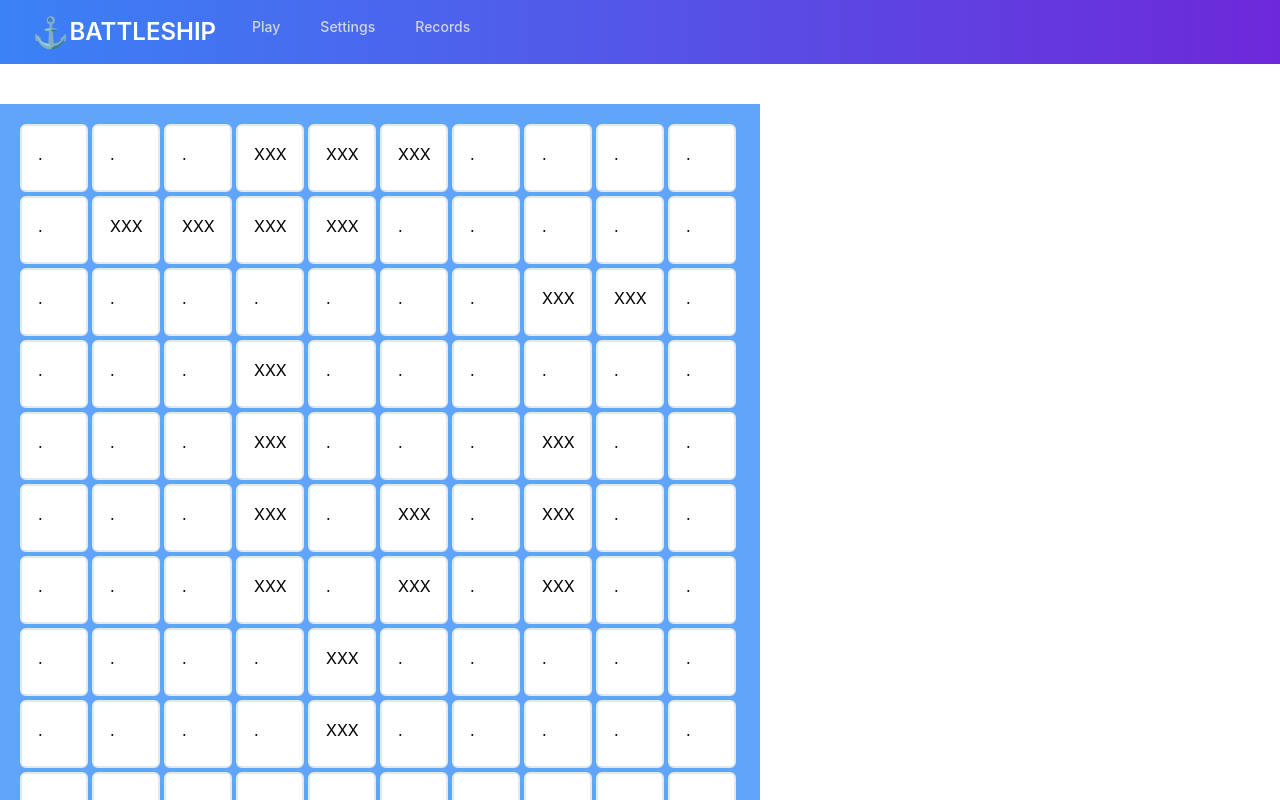
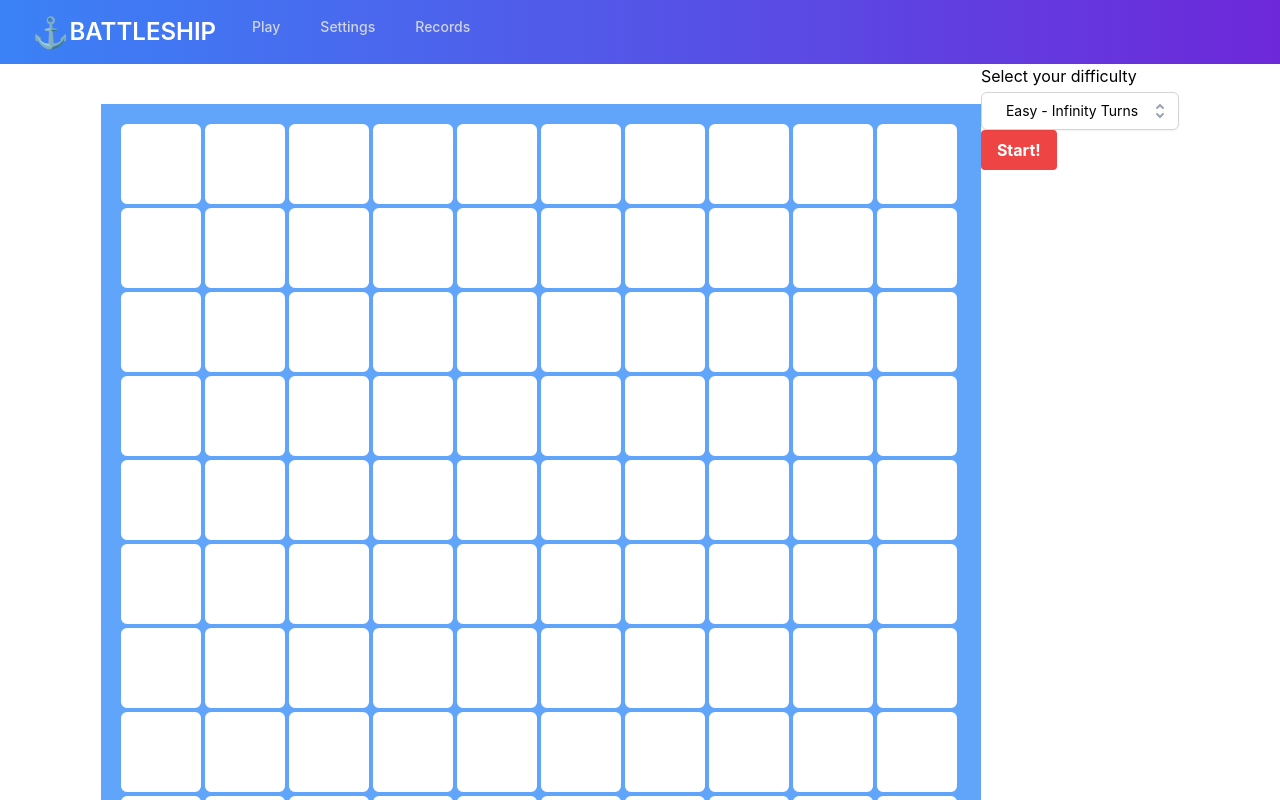
Before and after one commit to Alexstrowski/battleship, a React (Create React App) app: page / in a window 1280 px wide. Shown: the top 800 px of the page. Built offline with nearby package versions, Linux system fonts and the light colour scheme.

Commit message:
useLocalStorage and board fixed

```diff
--- a/jsconfig.json
+++ b/jsconfig.json
@@ -8,7 +8,8 @@
             "components/*": ["./components/*"],
             "utils/*": ["./utils/*"],
             "context/*": ["./context/*"],
-            "hooks/*": ["./hooks/*"]
+            "hooks/*": ["./hooks/*"],
+            "assets/*": ["./assets/*"]
         }
     },
     "include": ["src"],
--- /dev/null
+++ b/src/assets/svg/index.jsx
@@ -0,0 +1,5 @@
+import EXPLOSION from './explosion.svg';
+
+export const SVG = {
+    explosion: EXPLOSION,
+};
--- a/src/components/pages/Home/Board.jsx
+++ b/src/components/pages/Home/Board.jsx
@@ -1,16 +1,30 @@
 import BoardRow from './BoardRow';
+import PropTypes from 'prop-types';
 import { getAllShips } from 'utils/gameboard';
 
-const arrayy = [0, 1, 2, 3, 4, 5, 6, 7, 8, 9];
 const ships = getAllShips();
-const Board = () => {
+console.log('ships', ships);
+const Board = ({ isGameStarted, setTurnCounter, setBoardHistory }) => {
     return (
         <div className="p-5 bg-blue-400 w-max mt-10">
-            {arrayy.map((i) => (
-                <BoardRow key={i} i={i} ships={ships} />
+            {[...Array(10).keys()].map((row) => (
+                <BoardRow
+                    key={row}
+                    row={row}
+                    ships={ships}
+                    isGameStarted={isGameStarted}
+                    setTurnCounter={setTurnCounter}
+                    setBoardHistory={setBoardHistory}
+                />
             ))}
         </div>
     );
 };
 
 export default Board;
+
+Board.propTypes = {
+    isGameStarted: PropTypes.bool.isRequired,
+    setTurnCounter: PropTypes.func.isRequired,
+    setBoardHistory: PropTypes.func.isRequired,
+};
--- a/src/components/pages/Home/BoardCell.jsx
+++ b/src/components/pages/Home/BoardCell.jsx
@@ -1,13 +1,36 @@
+import { useState } from 'react';
 import PropTypes from 'prop-types';
+import { SVG } from 'assets/svg';
 
-const BoardCell = ({ row, column, cell }) => {
+const BoardCell = ({ row, column, isShip, isGameStarted, setTurnCounter, setBoardHistory }) => {
+    const [selected, isSelected] = useState(false);
+
     const onClick = () => {
         console.log(row, column);
+        if (isGameStarted) {
+            isSelected(true);
+            if (!selected) {
+                setTurnCounter((prevTurn) => prevTurn - 1);
+                setBoardHistory((prevBoardHistory) => [...prevBoardHistory, { x: row, y: column, isShip }]);
+            }
+        }
     };
 
     return (
-        <div className="box-content h-8 w-8 p-4 bg-white border-2 mr-1 mb-1 rounded-md" onClick={onClick}>
-            {cell}
+        <div
+            className="md:h-20 md:w-20 h-10 w-10 md:p-4 bg-white border-white border-2 mr-1 mb-1 rounded-md cursor-pointer"
+            onClick={onClick}
+        >
+            {!selected ? (
+                ''
+            ) : selected && isShip ? (
+                <div className="w-full h-full">
+                    {' '}
+                    <img src={SVG.explosion}></img>
+                </div>
+            ) : (
+                <div className="bg-gray-300 w-full h-full"></div>
+            )}
         </div>
     );
 };
@@ -17,5 +40,8 @@ export default BoardCell;
 BoardCell.propTypes = {
     row: PropTypes.number.isRequired,
     column: PropTypes.number.isRequired,
-    cell: PropTypes.any,
+    isShip: PropTypes.bool.isRequired,
+    isGameStarted: PropTypes.bool.isRequired,
+    setTurnCounter: PropTypes.func.isRequired,
+    setBoardHistory: PropTypes.func.isRequired,
 };
--- /dev/null
+++ b/src/components/pages/Home/BoardInfo.jsx
@@ -0,0 +1,17 @@
+import PropTypes from 'prop-types';
+
+const BoardInfo = ({ level, turns }) => {
+    return (
+        <div>
+            <div>Difficulty: {level.shortName}</div>
+            <div>Turns: {turns}</div>
+        </div>
+    );
+};
+
+export default BoardInfo;
+
+BoardInfo.propTypes = {
+    level: PropTypes.any,
+    turns: PropTypes.number.isRequired,
+};
--- a/src/components/pages/Home/BoardRow.jsx
+++ b/src/components/pages/Home/BoardRow.jsx
@@ -1,12 +1,22 @@
 import BoardCell from './BoardCell';
 import PropTypes from 'prop-types';
 
-const BoardRow = ({ i, ships }) => {
+const BoardRow = ({ row, ships, isGameStarted, setTurnCounter, setBoardHistory }) => {
     return (
         <div className="flex">
-            {[0, 1, 2, 3, 4, 5, 6, 7, 8, 9].map((j) => {
-                const isShip = ships.some((shipPosition) => shipPosition.x === i && shipPosition.y === j);
-                return <BoardCell key={j} row={i} column={j} ships={isShip} cell={isShip ? 'XXX' : `.`} />;
+            {[...Array(10).keys()].map((column) => {
+                const isShip = ships.some((shipPosition) => shipPosition.x === row && shipPosition.y === column);
+                return (
+                    <BoardCell
+                        key={column}
+                        row={row}
+                        column={column}
+                        isShip={isShip}
+                        isGameStarted={isGameStarted}
+                        setTurnCounter={setTurnCounter}
+                        setBoardHistory={setBoardHistory}
+                    />
+                );
             })}
         </div>
     );
@@ -15,7 +25,9 @@ const BoardRow = ({ i, ships }) => {
 export default BoardRow;
 
 BoardRow.propTypes = {
-    i: PropTypes.number.isRequired,
+    row: PropTypes.number.isRequired,
     ships: PropTypes.any,
-    cell: PropTypes.any,
+    isGameStarted: PropTypes.bool.isRequired,
+    setTurnCounter: PropTypes.func.isRequired,
+    setBoardHistory: PropTypes.func.isRequired,
 };
--- a/src/components/pages/Home/Home.jsx
+++ b/src/components/pages/Home/Home.jsx
@@ -1,9 +1,50 @@
+import { useState, useEffect } from 'react';
 import Board from './Board';
+import StartGamePanel from './StartGamePanel';
+import BoardInfo from './BoardInfo';
+import { LEVELS } from 'utils/constants/settings';
+import useLocalStorage from 'hooks/useLocalStorage';
 
 const Home = () => {
+    const [boardHistory, setBoardHistory] = useState([]);
+    const [isGameStarted, setIsGameStarted] = useState(false);
+    const [level, setLevel] = useState(LEVELS[0]);
+    const [turnCounter, setTurnCounter] = useState(LEVELS[0].turns);
+    const [localStorageBoardHistory, setLocalStorageBoardHistory] = useLocalStorage('boardHistory', []);
+
+    const validateEndGame = () => {
+        console.log('bh', boardHistory);
+        console.log('local', localStorageBoardHistory);
+        if (turnCounter === 0) {
+            setIsGameStarted(false);
+            setLocalStorageBoardHistory([...localStorageBoardHistory, boardHistory]);
+        }
+    };
+
+    useEffect(() => {
+        setTurnCounter(level.turns);
+    }, [level]);
+
+    useEffect(() => {
+        validateEndGame();
+    }, [turnCounter]);
+
     return (
         <div className="container mx-auto">
-            <Board />
+            <div className="flex justify-center">
+                <Board
+                    isGameStarted={isGameStarted}
+                    setTurnCounter={setTurnCounter}
+                    setBoardHistory={setBoardHistory}
+                />
+                <StartGamePanel
+                    initGame={setIsGameStarted}
+                    level={level}
+                    chooseLevel={setLevel}
+                    setTurns={setTurnCounter}
+                />
+                {isGameStarted && <BoardInfo level={level} turns={turnCounter} />}
+            </div>
         </div>
     );
 };
--- /dev/null
+++ b/src/components/pages/Home/StartGamePanel.jsx
@@ -0,0 +1,28 @@
+import { Button, Select } from 'components/ui';
+import { LEVELS } from 'utils/constants/settings';
+import PropTypes from 'prop-types';
+
+const StartGamePanel = ({ initGame, level, chooseLevel }) => {
+    const handleStartGame = () => {
+        initGame(true);
+    };
+
+    const handleChangeLevel = (level) => {
+        chooseLevel(level);
+    };
+    return (
+        <div>
+            <div>Select your difficulty</div>
+            <Select dataList={LEVELS} selected={level} onChange={handleChangeLevel} />
+            <Button onClick={handleStartGame}>Start!</Button>
+        </div>
+    );
+};
+
+export default StartGamePanel;
+
+StartGamePanel.propTypes = {
+    initGame: PropTypes.func.isRequired,
+    level: PropTypes.object.isRequired,
+    chooseLevel: PropTypes.func.isRequired,
+};
--- a/src/hooks/useLocalStorage.jsx
+++ b/src/hooks/useLocalStorage.jsx
@@ -4,7 +4,6 @@ const useLocalStorage = (key, initialValue) => {
     const [storedValue, setStoredValue] = useState(() => {
         try {
             const item = window.localStorage.getItem(key);
-            console.log(item);
             return item ? JSON.parse(item) : initialValue;
         } catch (error) {
             console.log(error);
@@ -13,6 +12,7 @@ const useLocalStorage = (key, initialValue) => {
     });
 
     const setValue = (value) => {
+        console.log('value', value);
         try {
             setStoredValue(value);
             window.localStorage.setItem(key, JSON.stringify(value));
--- a/src/utils/constants/settings.js
+++ b/src/utils/constants/settings.js
@@ -1,6 +1,6 @@
 export const LEVELS = [
-    { id: 1, name: 'Easy - Infinity turns' },
-    { id: 2, name: 'Medium - 100 turns' },
-    { id: 3, name: 'Difficult - 50 turns' },
-    { id: 4, name: 'Custom' },
+    { id: 1, name: 'Easy - Infinity turns', shortName: 'Easy', turns: 200 },
+    { id: 2, name: 'Medium - 100 turns', shortName: 'Medium', turns: 100 },
+    { id: 3, name: 'Hard - 50 turns', shortName: 'Hard', turns: 5 },
+    { id: 4, name: 'Custom', shortName: 'Custom' },
 ];
```
Also changed, not shown: src/assets/svg/explosion.svg (added).
